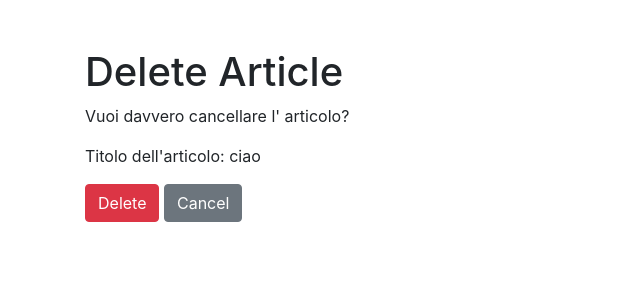
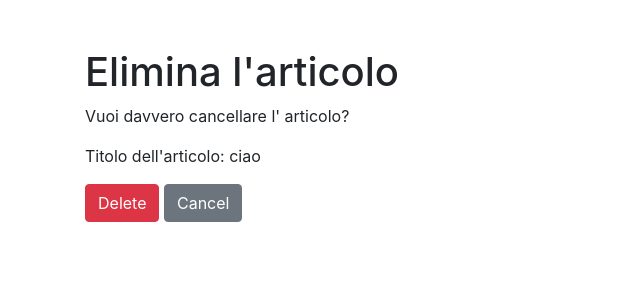
Before and after one commit to jihed98/DjangoProject, a Django app: page /articolo/14/delete/ in a window 1280 px wide. Shown: the part 64-364 px from the top of the page, without its empty margins (0-640 px from the left). Run offline with Django 3.2, Linux system fonts and the light colour scheme; a user stored in the database is signed in; data comes from the database, SQL or seed files in the repository; both versions use the stored data as it was after the commit; some libraries are stand-ins or nearby versions.

Commit message:
modifiche stile

```diff
--- a/code/WordCommunity/core/templates/core/deletearticle.html
+++ b/code/WordCommunity/core/templates/core/deletearticle.html
@@ -3,7 +3,7 @@
 {% block title %}Language Delete{%  endblock %}
 
 {% block content %}
-    <h1>Delete Article</h1>
+    <h1>Elimina l'articolo</h1>
     <p> Vuoi davvero cancellare l' articolo?</p>
     <p>Titolo dell'articolo: {{ object.titolo }}</p>
     <form method="post">{%  csrf_token %}
--- a/code/WordCommunity/core/templates/core/modifica.html
+++ b/code/WordCommunity/core/templates/core/modifica.html
@@ -4,7 +4,7 @@
 
 
 {% block content %}
-    <h1>Vuoi cambiare  {{ object.titolo }} </h1>
+    <h1> Vuoi  cambiare il titolo di  {{ object.titolo }} ?    </h1>
        <form method="post">{%  csrf_token %}
         {{ form.as_p }}
         <input class="btn btn-success" type="submit" value="Save">
--- a/code/WordCommunity/templates/registration/login.html
+++ b/code/WordCommunity/templates/registration/login.html
@@ -13,7 +13,7 @@
             <input type="hidden" name="next" value="{{next}}">
         </form>
         <br>
-        <p><a href="{% url 'registration_view' %}" >Non sei ancora registrato? Registrati !</a></p>
+        <p><a href="{% url 'registration_view' %}" >Non sei ancora registrato? Registrati!</a></p>
     </div>
 
 </div>
```
Also changed, not shown: code/WordCommunity/db.sqlite3.
